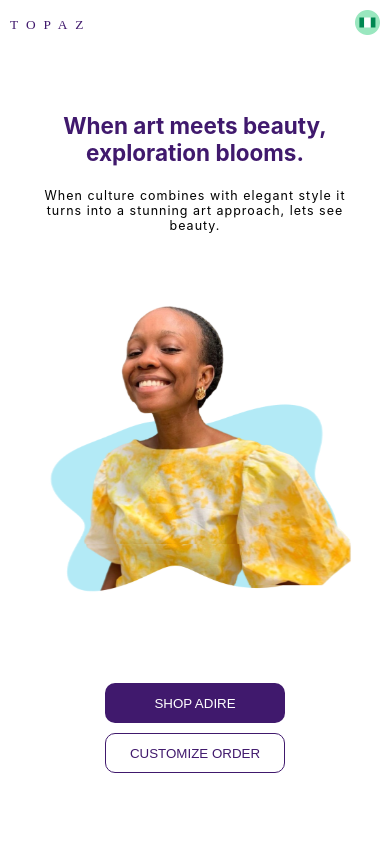
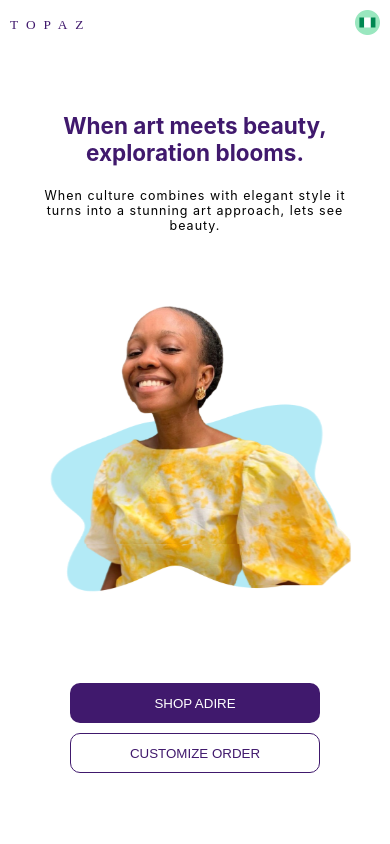
Before and after one commit to Blackie01/Topaz-Fashion-Website-UI, a React (Create React App) app: page / in a window 390 px wide. Shown: the top 844 px of the page. Built offline with nearby package versions, Linux system fonts and the light colour scheme.

Commit message:
larger buttons

```diff
--- a/src/components/homepage.css
+++ b/src/components/homepage.css
@@ -98,4 +98,8 @@ h1{
         gap: 10px;
         align-items: center;
     }
+
+    .button-section button{
+        width: 250px;
+    }
 }
```
